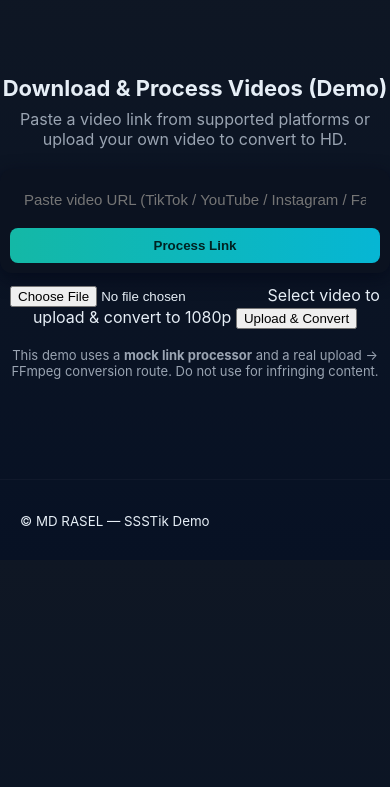
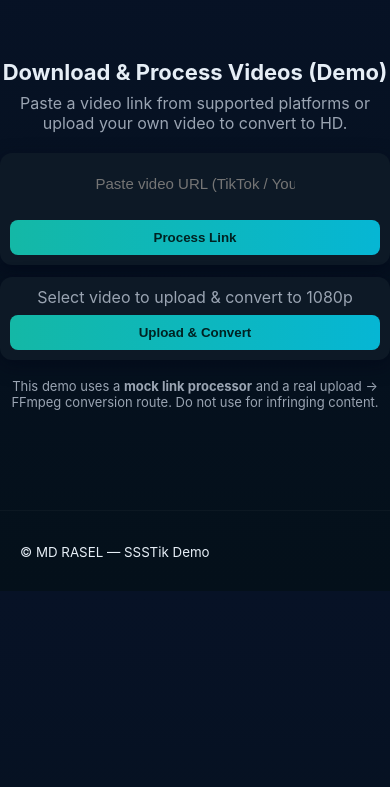
Before and after one commit to HANTER-XD-OFFICIAL/DOWNLOAD, a website: page index.html in a window 390 px wide. Shown: the part 57-844 px from the top of the page. Drawn offline with Linux system fonts and the light colour scheme.

Commit message:
Update styles.css

```diff
--- a/styles.css
+++ b/styles.css
@@ -1,21 +1,33 @@
+/* frontend/styles.css - simple dark theme */
 :root{
-  --bg:#0f1724; --card:#0b1220; --accent:#14b8a6; --muted:#9aa4b2;
+  --bg:#071226; --card:#0d1926; --accent:#14b8a6; --muted:#9aa4b2;
 }
 *{box-sizing:border-box}
-body{margin:0;font-family:Inter,Arial,Helvetica,sans-serif;background:linear-gradient(180deg,var(--bg),#071124);color:#e6eef6}
+body{margin:0;font-family:Inter,Arial,Helvetica,sans-serif;background:linear-gradient(180deg,var(--bg),#04101a);color:#e6eef6}
 .inner{max-width:1000px;margin:0 auto;padding:0 20px}
 .site-header{padding:18px 0}
 .site-header .inner{display:flex;align-items:center;justify-content:space-between}
-.logo{height:36px}
+.logo{font-weight:700;color:var(--accent)}
 .nav a{color:var(--muted);text-decoration:none;margin-left:18px}
 .hero{padding:60px 0;display:flex;align-items:center;justify-content:center}
 .hero-inner{text-align:center;max-width:720px}
 .title{font-size:28px;margin:0 0 8px}
 .subtitle{color:var(--muted);margin:0 0 20px}
-.input-card{display:flex;background:var(--card);padding:10px;border-radius:12px;box-shadow:0 6px 18px rgba(2,6,23,0.6)}
-.input-card input{flex:1;padding:12px 14px;border:0;background:transparent;color:inherit;outline:none;font-size:15px}
-.input-card button{background:linear-gradient(90deg,var(--accent),#06b6d4);border:0;padding:10px 16px;border-radius:8px;color:#022;cursor:pointer;font-weight:600}
+.input-card, .upload-card{display:flex;align-items:center;gap:8px;background:var(--card);padding:10px;border-radius:12px;box-shadow:0 6px 18px rgba(2,6,23,0.5);justify-content:center}
+.input-card input{flex:1;padding:12px 14px;border:0;background:transparent;color:inherit;outline:none;font-size:15px;border-radius:6px}
+.input-card button, .upload-card button{background:linear-gradient(90deg,var(--accent),#06b6d4);border:0;padding:10px 16px;border-radius:8px;color:#022;cursor:pointer;font-weight:600}
+.file-label{display:flex;align-items:center;gap:10px;color:var(--muted);cursor:pointer}
+.file-label input{display:none}
 .result{margin-top:18px;text-align:left}
+.result .card{background:#071425;padding:14px;border-radius:10px}
+.result .buttons{display:flex;flex-wrap:wrap;gap:8px;margin-top:8px}
+.result .btn-link{display:inline-block;padding:8px 12px;border-radius:8px;background:rgba(255,255,255,0.06);text-decoration:none;color:var(--accent)}
 .notice{margin-top:14px;color:var(--muted);font-size:13px}
 .site-footer{padding:30px 0;border-top:1px solid rgba(255,255,255,0.03);margin-top:40px}
-@media (max-width:600px){.title{font-size:22px}.input-card{flex-direction:column}.input-card button{margin-top:8px;width:100%}}
+@media (max-width:600px){
+  .title{font-size:22px}
+  .input-card{flex-direction:column}
+  .input-card button{margin-top:8px;width:100%}
+  .upload-card{flex-direction:column}
+  .upload-card button{width:100%}
+}
```
